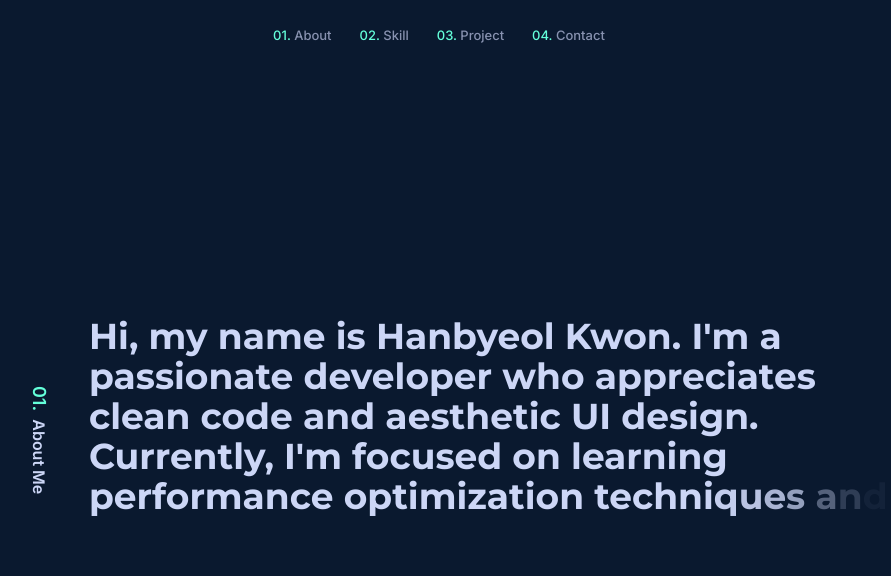
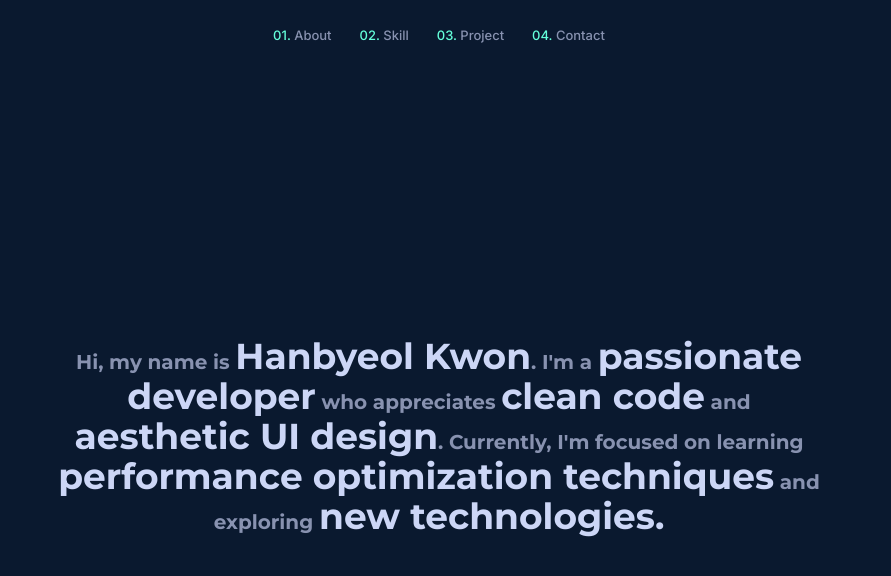
Before and after one commit to bieeeee/hanbyeol-v2, a Next.js app: page / in a window 1280 px wide. Shown: the top 576 px of the page, without its empty margins (201-1092 px from the left). Built offline with nearby package versions, Linux system fonts and the light colour scheme.

Commit message:
Changed framer motion from letters to words, applied textdark and text-xl to less important words

```diff
--- a/components/Hero.tsx
+++ b/components/Hero.tsx
@@ -1,44 +1,36 @@
 import { motion } from 'framer-motion';
-import SectionTitle from './SectionTitle';
 
 const Hero = () => {
-  const line1 = "Hi, my name is Hanbyeol Kwon. I'm a passionate developer who appreciates clean code and aesthetic UI design. Currently, I'm focused on learning performance optimization techniques and exploring new technologies.";
-  const sentence = {
-    hidden: { opacity: 1 },
-    visible: {
-      opacity: 1,
-      transition: {
-        delay: 1,
-        staggerChildren: 0.03,
-      }
-    }
-  }
-
-  const letter = {
-    hidden: { opacity: 0, y: 50 },
-    visible: {
-      opacity: 1,
-      y: 0,
-    }
-  }
+  const words = ["Hi, my name is ", "Hanbyeol Kwon", ". I'm a ", "passionate developer", " who appreciates ", "clean code", " and ", "aesthetic UI design", ". Currently, I'm focused on learning ", "performance optimization techniques", " and exploring ", "new technologies."];
   return (
-    <section
+    <motion.section
+      initial={{ y: 10, opacity: 0 }}
+      animate={{ y: 0, opacity: 1 }}
+      transition={{ duration: 0.3 }}
       id='about'
       className='max-w-contentContainer flex mx-auto h-[85vh] lg:h-[91vh] py-10 mdl:py-24 mdl:px-10 xl:px-4'
     >
       <div className="flex items-center justify-start">
-        <SectionTitle titleNo='01' title='About Me' className='rotate-90 whitespace-nowrap text-base w-[100px]' />
-        <div className="max-w-[800px] mx-auto text-4xl font-bold text-left">
-          <motion.h1 variants={sentence} initial="hidden" animate="visible">
-            {line1.split("").map((char, i) => (
-              <motion.span key={char + "-" + i} custom={i} variants={letter}>
-                {char}
-              </motion.span>
+        <div className="max-w-[800px] mx-auto text-4xl font-bold text-center">
+          <div>
+            {words.map((word, i) => (
+              (i % 2 === 0) ?
+                <h1 key={word} className='inline text-textDark text-xl'>{word}</h1>
+                :
+                <motion.h1
+                  initial={{ opacity: 0 }}
+                  animate={{ opacity: 1 }}
+                  transition={{ duration: 0.5, delay: 0.35 * (i) }}
+                  key={word}
+                  className='inline'
+                >
+                  {word}
+                </motion.h1>
             ))}
-          </motion.h1>
+          </div>
         </div>
       </div>
-    </section>
+    </motion.section>
   )
 }
 
```
